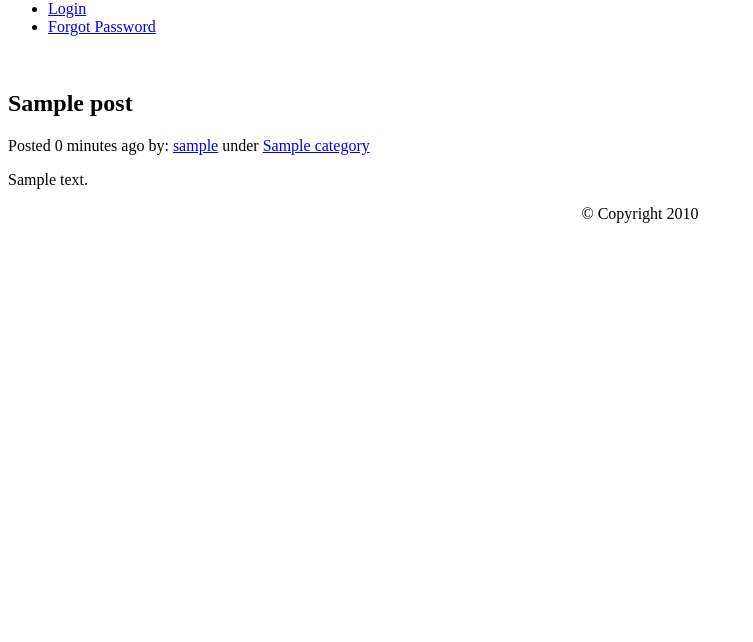
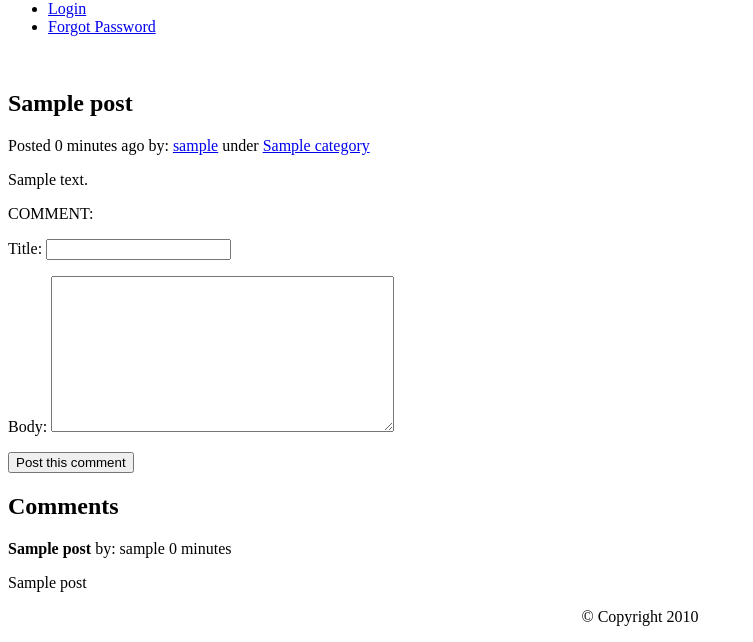
Before and after one commit to wenbert/clientarea, a Django app: template templates/message/view_message.html in a window 1280 px wide. Shown: the part 346-988 px from the top of the page, without its empty margins (0-753 px from the left). Before the commit the page ends 569 px from the top, so only its background shows below. Run offline with Django 3.2, Linux system fonts and the light colour scheme; the template is opened without the code that fills it: values that come from a table or form of the project are taken from there, others are empty; tables that the repository leaves empty hold one stand-in row (values such as "Sample post"); parts of the project's set-up code (start-up, migrations or seed data) failed here and were passed over; some libraries are stand-ins or nearby versions.

Commit message:
comments now semi-working. need to work out bugs and unread/read for comments.

```diff
--- a/message/forms.py
+++ b/message/forms.py
@@ -1,23 +1,4 @@
 from django import forms
-
-# Define your choices
-CATEGORY_CHOICES = ((1,'location1'),
-                    (2,'location2'),
-                    (3,'location3'),
-                    (4,'location4'),
-                   )
-
-GROUP_CHOICES = ((1,'Group 1'),
-                    (2,'Group 2'),
-                    (3,'Group 3'),
-                    (4,'Group 4'),
-                   )
-
-NOTIFY_GROUP_MEMBER_CHOICES = ((1,'Group Member 1'),
-                    (2,'Group Member 2'),
-                    (3,'Group Member 3'),
-                    (4,'Group Member 4'),
-                   )
 
 class AddMessageForm(forms.Form):
     title = forms.CharField(max_length=250)
@@ -25,3 +6,10 @@ class AddMessageForm(forms.Form):
     #categories = forms.ChoiceField(choices = CATEGORY_CHOICES, required=True)
     category = forms.ChoiceField()
     body = forms.CharField(widget=forms.Textarea)
+
+class AddCommentForm(forms.Form):
+    postid = forms.CharField(widget=forms.HiddenInput)
+    category = forms.CharField(widget=forms.HiddenInput)
+    title = forms.CharField(max_length=250)
+    groupid = forms.CharField(widget=forms.HiddenInput)
+    body = forms.CharField(widget=forms.Textarea)
--- a/message/models.py
+++ b/message/models.py
@@ -18,21 +18,28 @@ class Category(models.Model):
 
 class Post(models.Model):
     title = models.CharField(max_length=250)
-    slug = models.SlugField(max_length=250, unique=True)
+    #slug = models.SlugField(max_length=250, unique=True)
     body = models.TextField()
     published = models.DateTimeField(default=datetime.now)
     category = models.ForeignKey(Category)
     group = models.ForeignKey(Group)
     user = models.ForeignKey(User)
+    is_comment = models.BooleanField(default=0)
 
     def __unicode__(self):
         return self.title
 
-    def save(self, *args, **kwargs):
-        if not self.id:
-            self.slug = slugify( self.title )
+    #def save(self, *args, **kwargs):
+    #    if not self.id:
+    #        self.slug = slugify( self.title )
+    #    super(Post, self).save(*args, **kwargs)
 
-        super(Post, self).save(*args, **kwargs)
+class Comment(models.Model):
+    post = models.ForeignKey(Post, related_name='comment_parent')
+    comment = models.ForeignKey(Post)
+
+    def __unicode__(self):
+        return comment.title
 
 class Unread(models.Model):
     """
--- a/templates/message/view_message.html
+++ b/templates/message/view_message.html
@@ -13,4 +13,28 @@
     {{message.body}}
     </p>
 </div>
+<div class="span-24 last">
+    COMMENT:
+    <form action="/message/post_message/{{message.group.id}}?postid={{message.id}}" method="POST">
+    {% csrf_token %}
+    {{commentform.as_p}}
+    <input type="submit" id="save_button" value="Post this comment"/>
+    </form>
+</div>
+<div class="span-24 last">
+    <h2>Comments</h2>
+    {% if comments%}
+        {%for comment in comments%}
+            <b>{{comment.comment.title}}</b>
+            by:
+           {{comment.comment.user}}
+           {{comment.comment.published|timesince}}
+           <p>
+           {{comment.comment}}
+           </p>
+        {%endfor%}
+
+    {%endif%}
+
+</div>
 {% endblock %}
```
Also changed, not shown: message/views.py (+43 -10 lines).
